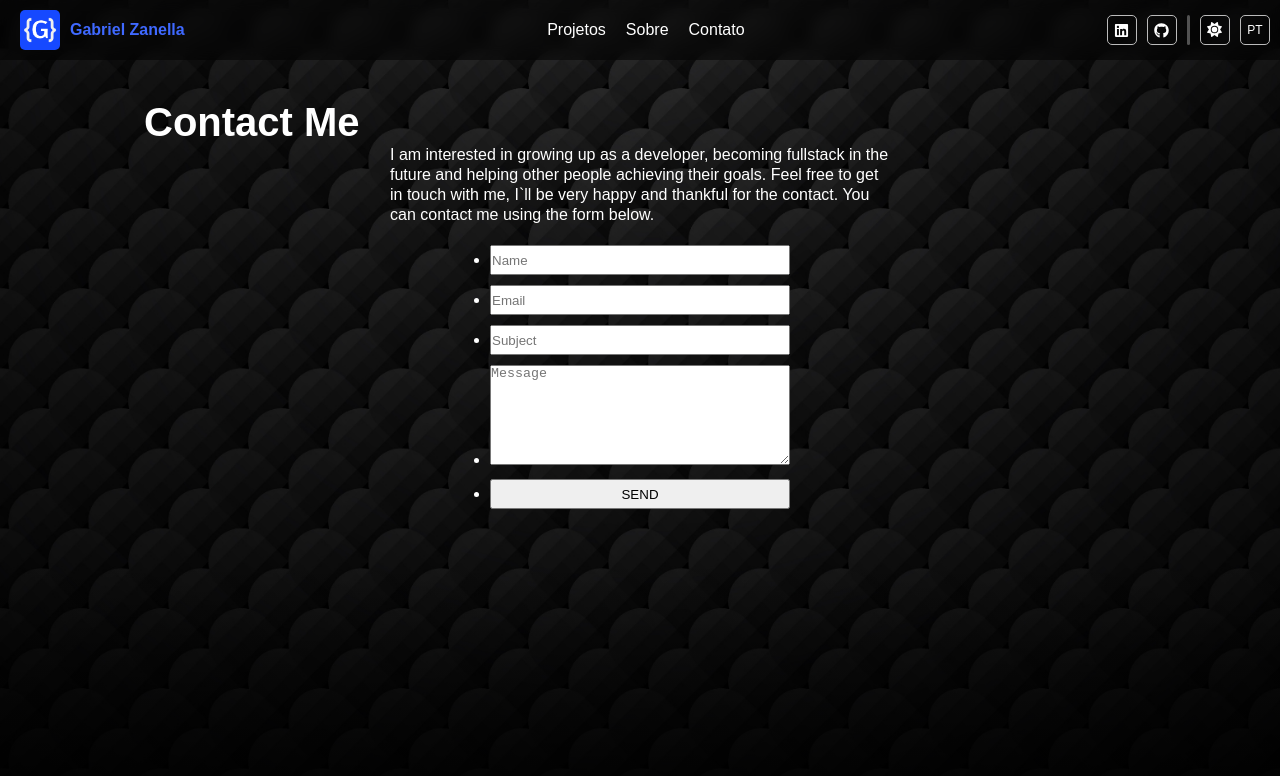
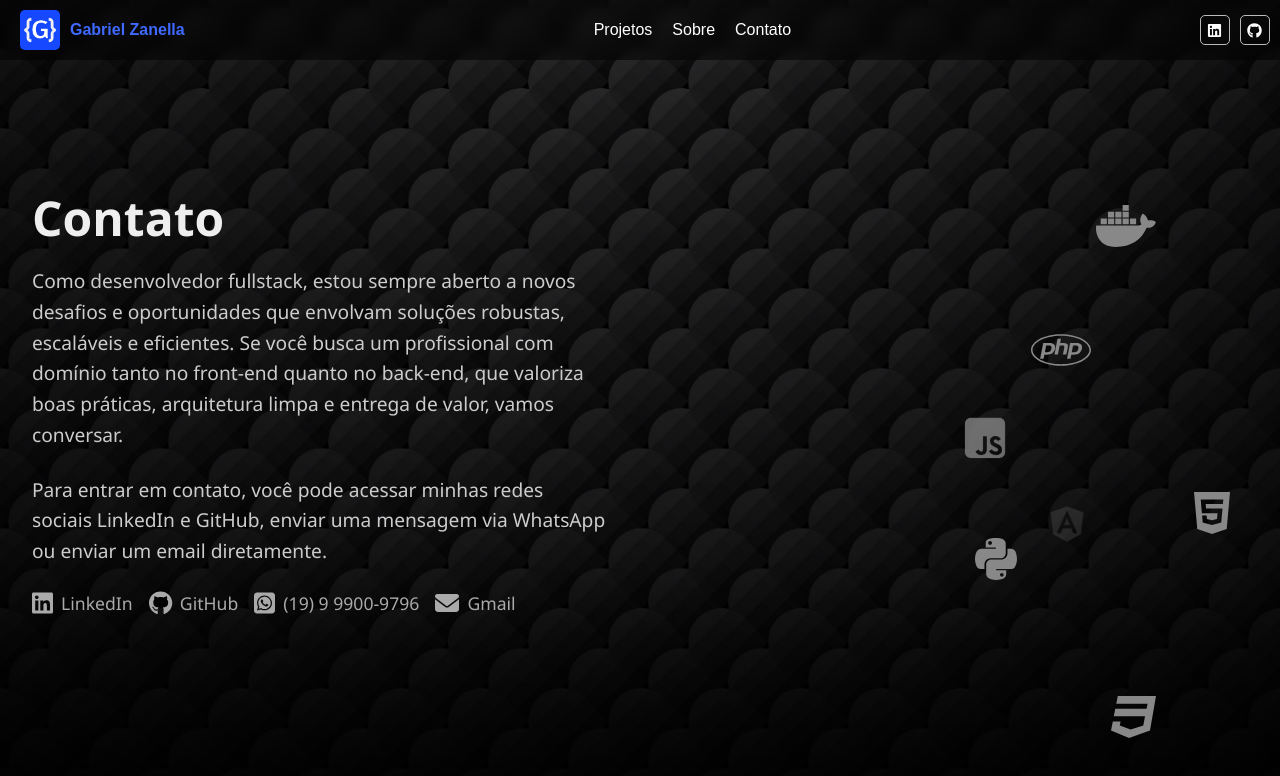
Before and after one commit to gabriel030899/myportfolio, a Next.js app: page /contact in a window 1280 px wide. Shown: the top 776 px of the page. Built offline with nearby package versions, Linux system fonts and the light colour scheme.

Commit message:
fixed hydration error

```diff
--- a/src/app/contact/page.js
+++ b/src/app/contact/page.js
@@ -1,40 +1,143 @@
-import './page.scss';
+"use client";
 
+import { useEffect, useState, useRef } from "react";
+import { FontAwesomeIcon } from "@fortawesome/react-fontawesome";
+import {
+    faJsSquare,
+    faReact,
+    faAngular,
+    faPython,
+    faPhp,
+    faHtml5,
+    faCss3,
+    faDocker,
+    faGithub,
+    faLinkedin,
+    faWhatsappSquare
+} from "@fortawesome/free-brands-svg-icons";
+import { faEnvelope } from "@fortawesome/free-solid-svg-icons";
+import "./page.scss";
 
-const Contact = () => {
-    return (
-        <>
-            <div className="container contact-page">
-                <div className="text-zone">
-                    <h1>Contact Me</h1>
-                    <p>
-                        I am interested in growing up as a developer, becoming fullstack in the future and helping other people achieving their goals. Feel free to get in touch with me, I`ll be very happy and thankful for the contact. You can contact me using the form below.
-                    </p>
-                    <div className="contact-form">
-                        <form>
-                            <ul>
-                                <li className="half">
-                                    <input type="text" name="name" placeholder="Name" required/>
-                                </li>
-                                <li className="half">
-                                    <input type="email" name="email" placeholder="Email" required/>
-                                </li>
-                                <li>
-                                    <input placeholder="Subject" type="text" name="subject" required/>
-                                </li>
-                                <li>
-                                    <textarea className="message-area" placeholder="Message" name="message" required></textarea>
-                                </li>
-                                <li className="form-button">
-                                    <input type="submit" className="flat-button" value="SEND"/>
-                                </li>
-                            </ul>
-                        </form>
-                    </div>
-                </div>
-            </div>
-        </>
-    )
+const iconsList = [
+    { icon: faJsSquare, name: "JavaScript" },
+    { icon: faReact, name: "React" },
+    { icon: faAngular, name: "Angular" },
+    { icon: faPython, name: "Python" },
+    { icon: faPhp, name: "PHP" },
+    { icon: faHtml5, name: "HTML" },
+    { icon: faCss3, name: "CSS" },
+    { icon: faDocker, name: "Docker" },
+];
+
+// Função para calcular distância entre dois pontos (em %)
+function distance(pos1, pos2) {
+  const dx = pos1.left - pos2.left;
+  const dy = pos1.top - pos2.top;
+  return Math.sqrt(dx * dx + dy * dy);
 }
 
-export default Contact;
+// Gera posições aleatórias sem sobreposição
+function generateNonOverlappingPositions(count, minDistance = 10) {
+  const positions = [];
+
+  for (let i = 0; i < count; i++) {
+    let tries = 0;
+    let pos;
+    do {
+      pos = {
+        top: Math.random() * 80 + 10, // 10% a 90% vertical
+        left: Math.random() * 45 + 50, // 50% a 95% horizontal (mais para centro)
+      };
+      tries++;
+      // Verifica distância mínima para todos os anteriores
+    } while (
+      positions.some((p) => distance(p, pos) < minDistance) &&
+      tries < 100
+    );
+    positions.push(pos);
+  }
+
+  return positions;
+}
+
+export default function Contact() {
+    const [positions, setPositions] = useState([]);
+    const timeoutRef = useRef(null);
+
+    useEffect(() => {
+      function updatePositions() {
+        const newPositions = generateNonOverlappingPositions(iconsList.length, 12);
+        setPositions(newPositions);
+        // Agenda a próxima atualização após 5s (duração da animação)
+        timeoutRef.current = setTimeout(updatePositions, 5000);
+      }
+
+      updatePositions();
+
+      return () => {
+        if (timeoutRef.current) clearTimeout(timeoutRef.current);
+      };
+    }, []);
+
+    return (
+      <div className="contact-page">
+        <div className="contact-left">
+          <h1>Contato</h1>
+          <p>
+            Como desenvolvedor fullstack, estou sempre aberto a novos desafios e oportunidades que
+            envolvam soluções robustas, escaláveis e eficientes. Se você busca um profissional com
+            domínio tanto no front-end quanto no back-end, que valoriza boas práticas, arquitetura
+            limpa e entrega de valor, vamos conversar.
+          </p>
+          <p>
+            Para entrar em contato, você pode acessar minhas redes sociais LinkedIn e GitHub, enviar
+            uma mensagem via WhatsApp ou enviar um email diretamente.
+          </p>
+          <div className="contact-links">
+            <a
+              href="https://www.linkedin.com/in/gabrielzanella99/"
+              target="_blank"
+              rel="noopener noreferrer"
+              aria-label="LinkedIn"
+            >
+              <FontAwesomeIcon icon={faLinkedin} /> LinkedIn
+            </a>
+            <a
+              href="https://github.com/gabriel030899"
+              target="_blank"
+              rel="noopener noreferrer"
+              aria-label="GitHub"
+            >
+              <FontAwesomeIcon icon={faGithub} /> GitHub
+            </a>
+            <a
+              href="https://wa.me/5519999009796"
+              target="_blank"
+              rel="noopener noreferrer"
+              aria-label="WhatsApp"
+            >
+              <FontAwesomeIcon icon={faWhatsappSquare} /> (19) 9 9900-9796
+            </a>
+            <a href="mailto:gabriel030899@gmail.com" aria-label="Email">
+              <FontAwesomeIcon icon={faEnvelope} /> Gmail
+            </a>
+          </div>
+        </div>
+        <div className="contact-right">
+          {iconsList.map((item, index) => (
+            <FontAwesomeIcon
+              key={item.name}
+              icon={item.icon}
+              title={item.name}
+              className="tech-icon"
+              style={{
+                top: `${positions[index]?.top || 50}%`,
+                left: `${positions[index]?.left || 80}%`,
+                animationDelay: `${index * 0.5}s`,
+              }}
+            />
+          ))}
+        </div>
+      </div>
+    );
+}
--- a/src/app/contact/page.scss
+++ b/src/app/contact/page.scss
@@ -1,12 +1,9 @@
-.contact-page{
-    width: 100%;
-    height: 100%;
+.contact-page {
   display: flex;
-    justify-content: center;
-    align-items: center;
-    padding: 100px 20px 0 20px;
-    overflow-y: auto;
-    color: #fff;
+  height: 100vh;
+  padding: 2rem;
+  color: #ddd;
+  font-family: "Segoe UI", Tahoma, Geneva, Verdana, sans-serif;
 
      &::before {
         content: '';
@@ -33,53 +30,86 @@
         z-index: -1;
     }
 }
-.text-zone{
-    width: 80%;
-    height: 80%;
+
+.contact-left {
+  flex: 1;
+  max-width: 50%;
   display: flex;
   flex-direction: column;
-    align-items: center;
+  justify-content: center;
+  padding-right: 2rem;
 
-    h1{
-        font-size: 40px;
-        width: 100%;
-    }
-    p{
-        max-width: 500px;
-        width: 80%;
-        line-height: 20px;
-        margin-bottom: 20px;
+  h1 {
+    font-size: 3rem;
+    margin-bottom: 1rem;
+    color: #eee;
   }
 
-    .contact-form{
-        width: 100%;
-        height: 100%;
+  p {
+    font-size: 1.2rem;
+    line-height: 1.6;
+    margin-bottom: 1.5rem;
+    color: #ccc;
+  }
+
+  .contact-links {
     display: flex;
-        justify-content: center;
+    flex-direction: row;
+    gap: 1rem;
+
+    a {
+      color: #aaa;
+      font-size: 1.1rem;
+      text-decoration: none;
+      display: flex;
       align-items: center;
+      gap: 0.5rem;
+      transition: color 0.5s ease;
 
-        form{
-            height: 100%;
+      &:hover,
+      &:focus {
+        color: #fff;
+      }
 
-            ul{
-                display: flex;
-                flex-direction: column;
-                align-items: center;
-                height: 100%;
-
-                li{
-                    margin-bottom: 10px;
-
-                    input{
-                        width: 300px;
-                        height: 30px;
-                    }
-                    textarea{
-                        width: 300px;
-                        height: 100px;
+      svg {
+        font-size: 1.5rem;
       }
     }
   }
 }
+
+.contact-right {
+  flex: 1;
+  position: relative;
+  max-width: 100%;
+  overflow: hidden;
+}
+
+.tech-icon {
+  position: absolute;
+  font-size: 3rem;
+  color: #888;
+  opacity: 0;
+  animation: fadeInOut 5s infinite;
+  user-select: none;
+  pointer-events: none;
+}
+
+@keyframes fadeInOut {
+  0% {
+    opacity: 0;
+    transform: scale(0.8);
+  }
+  20% {
+    opacity: 1;
+    transform: scale(1);
+  }
+  80% {
+    opacity: 1;
+    transform: scale(1);
+  }
+  100% {
+    opacity: 0;
+    transform: scale(0.8);
   }
 }
--- a/src/app/layout.js
+++ b/src/app/layout.js
@@ -20,7 +20,7 @@ export const metadata = {
 export default function RootLayout({ children }) {
   return (
     <html lang="pt-BR">
-      <body className={`${geistSans.variable} ${geistMono.variable}`}>
+      <body>
       <NavBar />
         {children}
       </body>
--- a/src/app/page.js
+++ b/src/app/page.js
@@ -3,7 +3,7 @@ import Link from "next/link";
 import myphoto from "../../public/mypicturedark.png";
 import Image from "next/image";
 import "./page.scss";
-import {faCss3, faGithub, faHtml5, faJava, faJsSquare, faLinkedin, faPhp, faPython, faReact, faVuejs } from "@fortawesome/free-brands-svg-icons";
+import {faAngular, faCss3, faGithub, faHtml5, faJsSquare, faLinkedin, faPython, faReact } from "@fortawesome/free-brands-svg-icons";
 import { FontAwesomeIcon } from "@fortawesome/react-fontawesome";
 import highlightProjects from "@/components/Lists/highlight-projects";
 import { faEllipsisH, faLink } from "@fortawesome/free-solid-svg-icons";
@@ -35,9 +35,7 @@ export default function Home() {
           <FontAwesomeIcon icon={faCss3} alt="CSS" title="CSS"/>
           <FontAwesomeIcon icon={faJsSquare} alt="JavaScript" title="JavaScript"/>
           <FontAwesomeIcon icon={faReact} alt="React" title="React"/>
-          <FontAwesomeIcon icon={faVuejs} alt="Vue" title="Vue"/>
-          <FontAwesomeIcon icon={faPhp} alt="PHP" title="PHP"/>
-          <FontAwesomeIcon icon={faJava} alt="Java" title="Java"/>
+          <FontAwesomeIcon icon={faAngular} alt="Angular" title="Angular"/>
           <FontAwesomeIcon icon={faPython} alt="Python" title="Python"/>
         </div>
         <div className="highlight-projects">
--- a/src/components/Lists/highlight-projects.js
+++ b/src/components/Lists/highlight-projects.js
@@ -45,11 +45,11 @@ const highlightProjects = [
             {name:'REACT'},
             {name:'NEXTJS'},
             {name:'TYPESCRIPT'},
-            {name:'JAVA'},
+            {name:'NODEJS'},
         ],
         github: 'https://github.com/gabriel030899/lojify-platform',
         image: lojify,
-        description: "I am developing Lojify to be a SaaS platform. The idea is to create a user-friendly web platform for stores. I am using Next.js, React, TypeScript, Tailwind, and Java for the back end in the future. Even if it might be overengineered, the creation of the back end in Java is for learning purposes. The focus of the platform is to offer a better and more intuitive solution to manage store sales, enabling features like creating carts while attending customers and completing sales at the counter. Some essential functionalities include issuing invoices, managing products, managing carts, and providing sales summaries. The manager will have access to an exclusive dashboard to view various charts and reports on sales, employees, and customers."
+        description: "I am developing Lojify to be a SaaS platform. The idea is to create a user-friendly web platform for stores. I am using Next.js, React, TypeScript, Tailwind, and NodeJS for the back end in the future. The focus of the platform is to offer a better and more intuitive solution to manage store sales, enabling features like creating carts while attending customers and completing sales at the counter. Some essential functionalities include issuing invoices, managing products, managing carts, and providing sales summaries. The manager will have access to an exclusive dashboard to view various charts and reports on sales, employees, and customers."
     }
 ]
 
--- a/src/components/NavBar/index.js
+++ b/src/components/NavBar/index.js
@@ -27,13 +27,13 @@ const NavBar = () => {
                     <a target="_blank" rel="noopener noreferrer" href="https://www.linkedin.com/in/gabrielzanella99/"><FontAwesomeIcon icon={faLinkedin}/></a>
                     <a target="_blank" rel="noopener noreferrer" href="https://github.com/gabriel030899"><FontAwesomeIcon icon={faGithub} /></a>
                 </div>
-                <div className="navbar-menu-separator">
+                {/*<div className="navbar-menu-separator">
                     <div></div>
                 </div>
                 <div className={"navbar-menu-buttons"}>
                     <button><FontAwesomeIcon icon={faSun}/></button>
                     <button>PT</button>
-                </div>
+                </div>*/}
             </div>
         </nav>
         </div>
```
Also changed, not shown: src/app/about/page.js (+3 -6 lines). Lines whose indentation alone changed are shown as unchanged.
